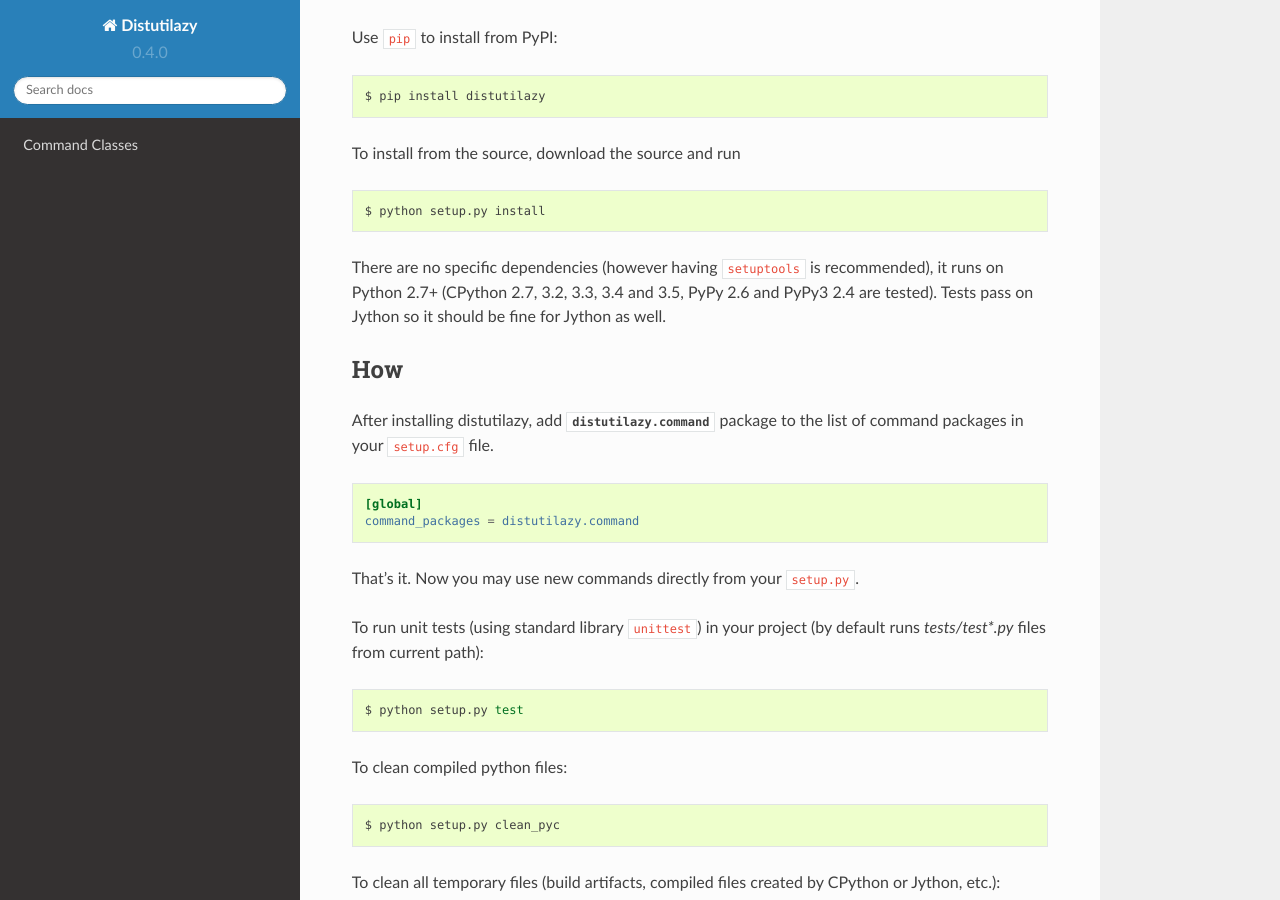
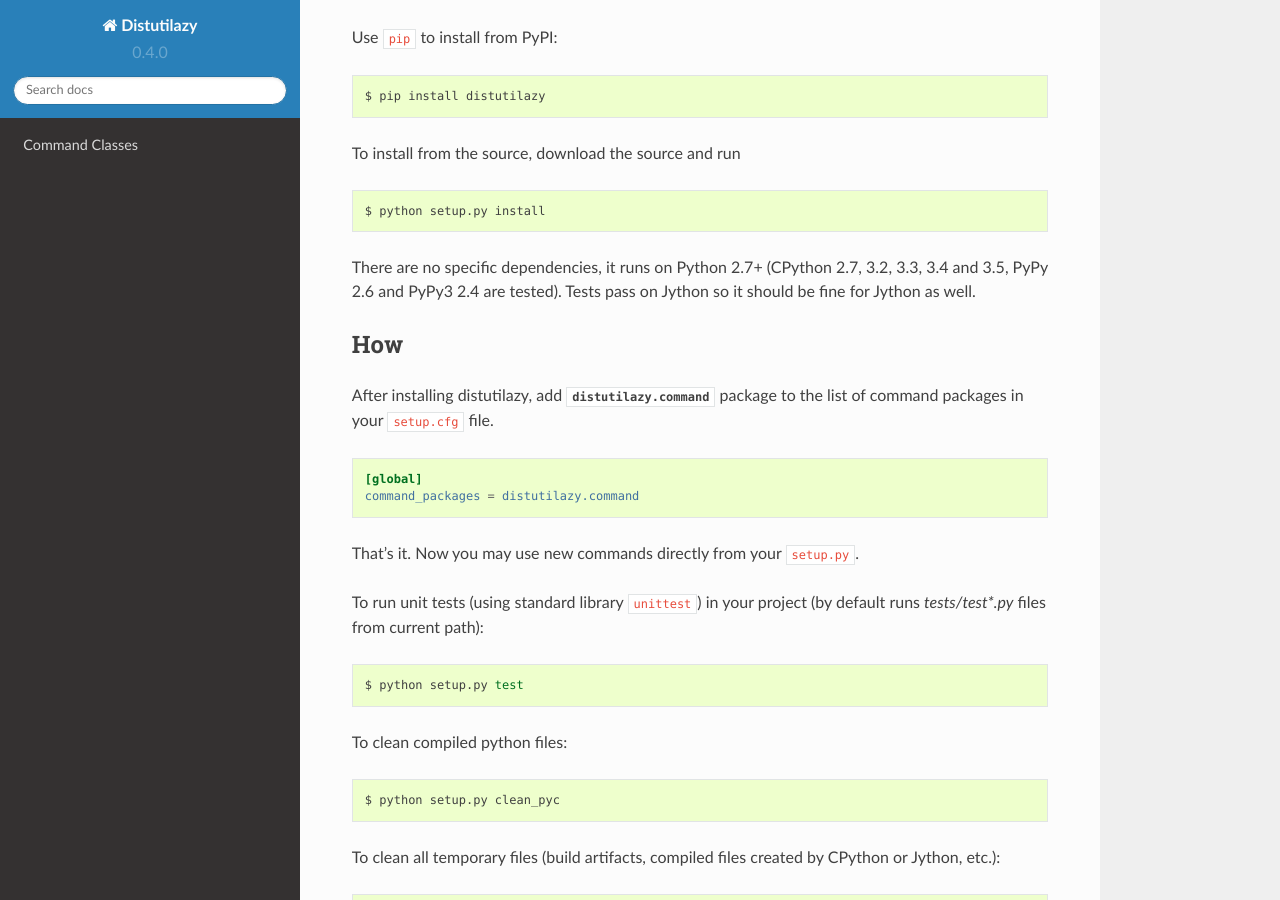
Before and after one commit to farzadghanei/distutilazy, a Sphinx documentation site: the page built from docs/index.rst, in a window 1280 px wide and 900 px high, scrolled down 645 px. Built offline with Sphinx 7.4.7 and the Read the Docs theme 2.0.0, drawn with Linux system fonts in a browser that asks for light colours; pages that are not in the unit, such as notebooks, are missing from menus.

Commit message:
Removed dependency on setuptools

```diff
--- a/README.rst
+++ b/README.rst
@@ -28,8 +28,8 @@
 
     $ python setup.py install
 
-There are no specific dependencies (however having ``setuptools`` is recommended),
-it runs on Python 2.7+ (CPython 2.7, 3.2, 3.3, 3.4 and 3.5, PyPy 2.6 and PyPy3 2.4 are tested).
+There are no specific dependencies, distutilazy runs on Python 2.7+
+(CPython 2.7, 3.2, 3.3, 3.4 and 3.5, PyPy 2.6 and PyPy3 2.4 are tested).
 Tests pass on Jython so it should be fine for Jython as well.
 
 
--- a/docs/index.rst
+++ b/docs/index.rst
@@ -36,8 +36,8 @@
 
     $ python setup.py install
 
-There are no specific dependencies (however having ``setuptools`` is recommended),
-it runs on Python 2.7+ (CPython 2.7, 3.2, 3.3, 3.4 and 3.5, PyPy 2.6 and PyPy3 2.4 are tested).
+There are no specific dependencies, it runs on Python 2.7+
+(CPython 2.7, 3.2, 3.3, 3.4 and 3.5, PyPy 2.6 and PyPy3 2.4 are tested).
 Tests pass on Jython so it should be fine for Jython as well.
 
 
--- a/requirements.txt
+++ /dev/null
@@ -1 +0,0 @@
-setuptools
--- a/setup.py
+++ b/setup.py
@@ -20,11 +20,6 @@
 except ImportError as exp:
     setuptools = None
     from distutils.core import setup
-    if (sys.version_info[0]) < 3:
-        print(
-            "using distutils. install setuptools for more options",
-            file=sys.stderr
-        )
 
 sys.path.insert(0, os.path.dirname(os.path.abspath(__file__)))
 
```
